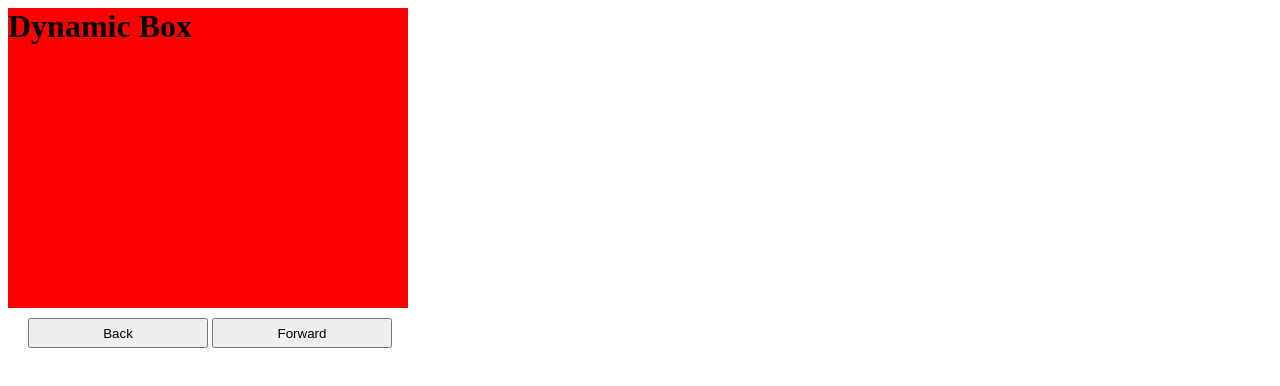
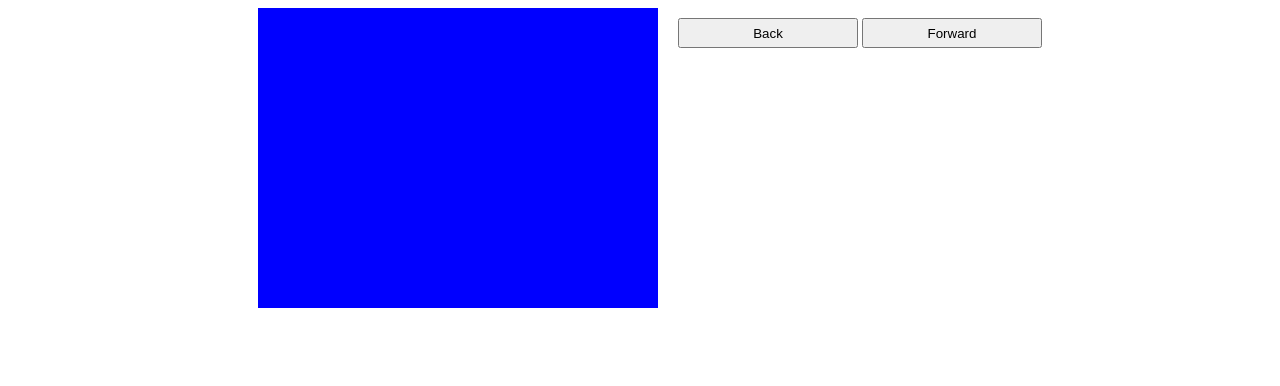
Before and after one commit to davidborah-gda/dynamic-box, a plain HTML site: page index.html in a window 1280 px wide. Both pictures are taken after a click on the button "Back". Drawn offline with Linux system fonts and the light colour scheme.

Commit message:
fixed the java index and the App finally works. Next is styling update!

```diff
--- a/index.html
+++ b/index.html
@@ -6,17 +6,15 @@
 </head>
 <body>
 <div id="app">
+  <div class='container center'>
   <div class='color-box'>
-    <h1>Dynamic Box</h1>
   </div>
   <div class='buttons'>
-  <button class='back'>Back</button>
-  <button class='forward'>Forward</button>
-  </div>
+      <button class='back'>Back</button>
+      <button class='forward'>Forward</button>
+      </div>
+</div>
 </div>
 <script src="index.js"></script>
-<script>
-console.log('hello');
-</script>
 </body>
 </html>
--- a/index.js
+++ b/index.js
@@ -1,5 +1,7 @@
 const App = {
     count: 0,
+    colors: ['red', 'green', 'blue'],
+
     init(){
       this.cacheDom();
       this.bindEventListeners();
@@ -9,42 +11,37 @@ const App = {
       this.root = document.querySelector('#app');
       this.forwardBtn = this.root.querySelector('.forward');
       this.backBtn = this.root.querySelector('.back');
-      this.display = this.root.querySelector('.display');
+      this.display = this.root.querySelector('.color-box');
     },
     bindEventListeners(){
       this.forwardBtn.addEventListener('click', this.goForward.bind(this));
       this.backBtn.addEventListener('click', this.goBack.bind(this));
     },
+
+    goForward(){
+      this.count = (this.count + 1 + this.colors.length) % this.colors.length;
+      this.render();
+    },
+
     goBack(){
-      this.count -= 1;
+      this.count = (this.count - 1 + this.colors.length) % this.colors.length;
       this.render();
-      //if count = 0,3,6,9,12 show RED + or -
-      //if count = 1,4,7,10,13 show GREEN + or -
-      //if count = 2,5,8,11, 14 show BLUE + or -
+
+    },
 
 
-    },
-    goForward(){
-      this.count += 1;
-      this.render();
-    },
     render(){
-     this.display.textContent = this.count;
 
-     if {
-         //(index + arr.lenght) % arr.length = 0 SHOW RED
-     }
-     else if {
-         //(index + arr.lenght) % arr.length = 1 SHOW GREEN
-     }
+     this.display.style.backgroundColor = this.colors[this.count];
 
-     else if {
-         //(index + arr.lenght) % arr.length = 2 SHOW BLUE
-     }
 
-     else {
-         console.log('Do you need some help?')
-     }
+
+
+
+
+    //  else {
+    //      console.log('Do you need some help?')
+    //  }
 
     }
   };
--- a/style.css
+++ b/style.css
@@ -6,6 +6,7 @@
 }
 
 .buttons {
+    display: inline-block;
     position: relative;
     left: 20px;
     top: 10px;
@@ -22,3 +23,12 @@
     height: 30px;
     width: 180px;
 }
+
+.container {
+  display: flex;
+  justify-content: center;
+  width: 100%;
+}
+.center {
+  width: 100%;
+}
```
